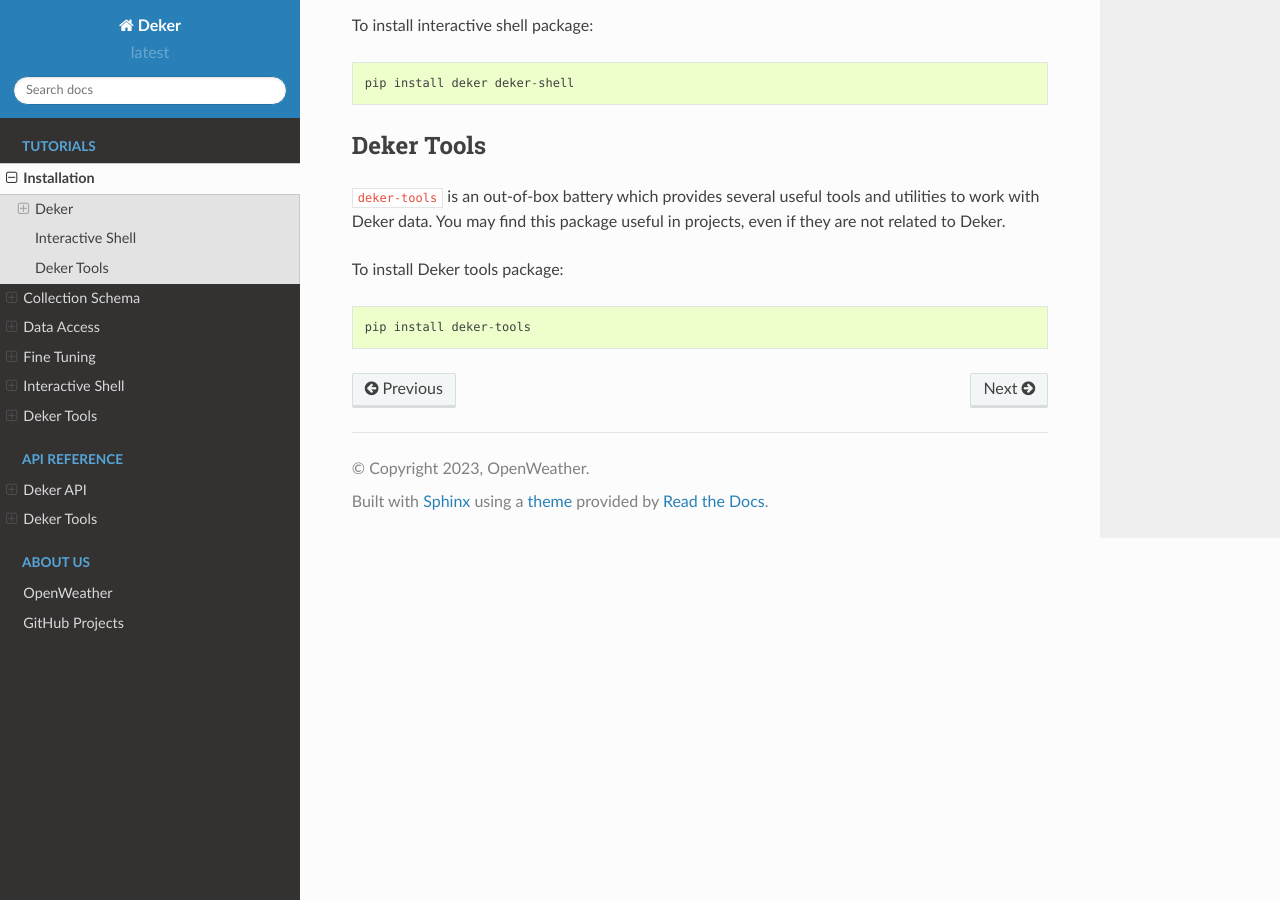
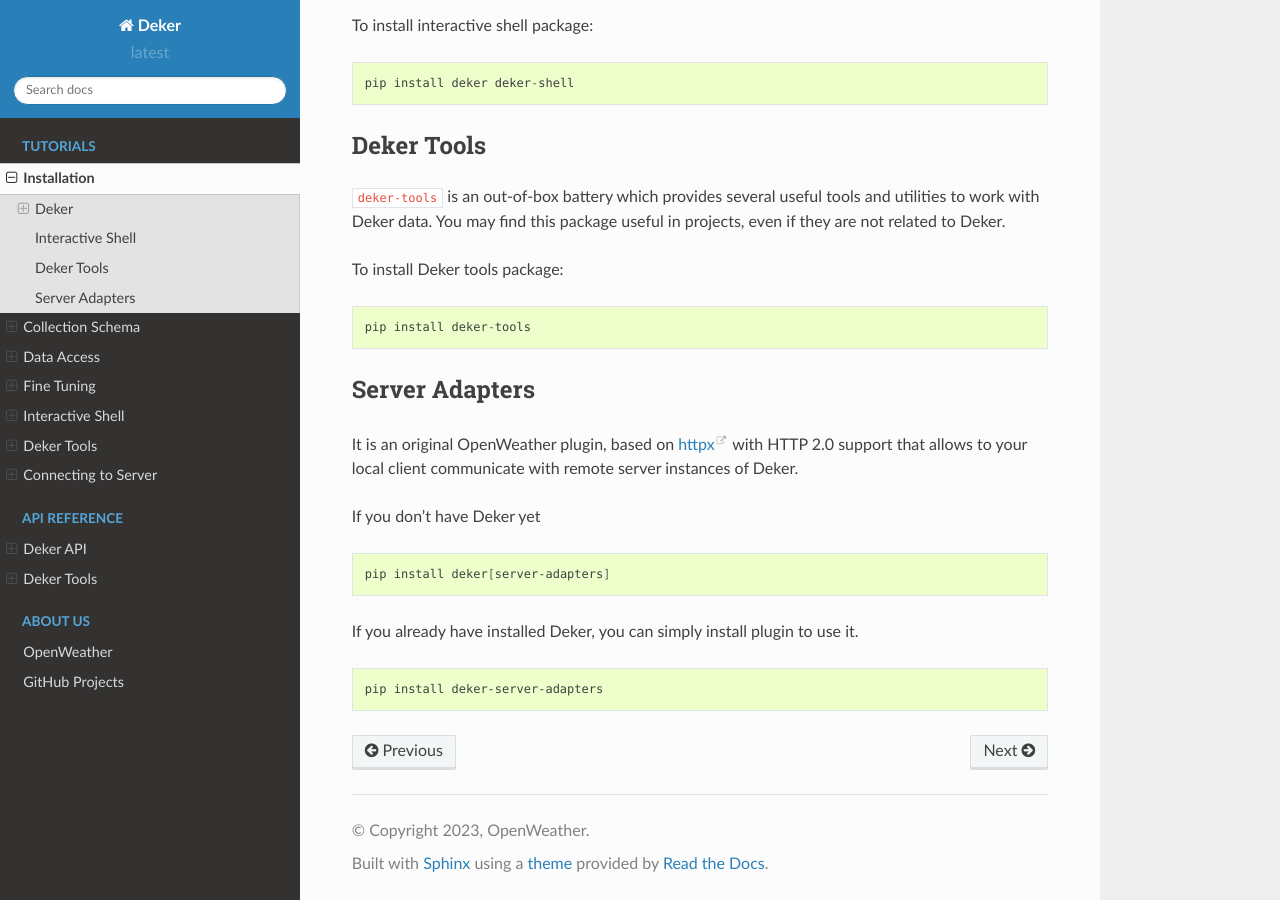
Before and after one commit to openweathermap/deker, a Sphinx documentation site: the page built from docs/deker/installation.rst, in a window 1280 px wide and 900 px high, scrolled down 1560 px. Built offline with Sphinx 7.4.7 and the Read the Docs theme 2.0.0, drawn with Linux system fonts in a browser that asks for light colours.

Commit message:
server adapters docs

```diff
--- a/docs/deker/installation.rst
+++ b/docs/deker/installation.rst
@@ -84,3 +84,21 @@
 To install Deker tools package::
 
    pip install deker-tools
+
+Server Adapters
+===============
+
+It is an original OpenWeather plugin, based on `httpx <https://www.python-httpx.org/>`_
+with HTTP 2.0 support that allows to your local client communicate with remote server instances of Deker.
+
+If you don't have Deker yet
+
+.. code-block:: bash
+
+    pip install deker[server-adapters]
+
+If you already have installed Deker, you can simply install plugin to use it.
+
+.. code-block:: bash
+
+    pip install deker-server-adapters
--- a/docs/index.rst
+++ b/docs/index.rst
@@ -8,6 +8,8 @@
    Fine Tuning <deker/fine_tuning>
    Interactive Shell <deker/shell>
    Deker Tools <deker/tools>
+   Connecting to Server <deker/connecting_to_server>
+
 
 .. toctree::
    :hidden:
```
Also changed, not shown: docs/deker/connecting_to_server.rst (added, +109 -0 lines).
